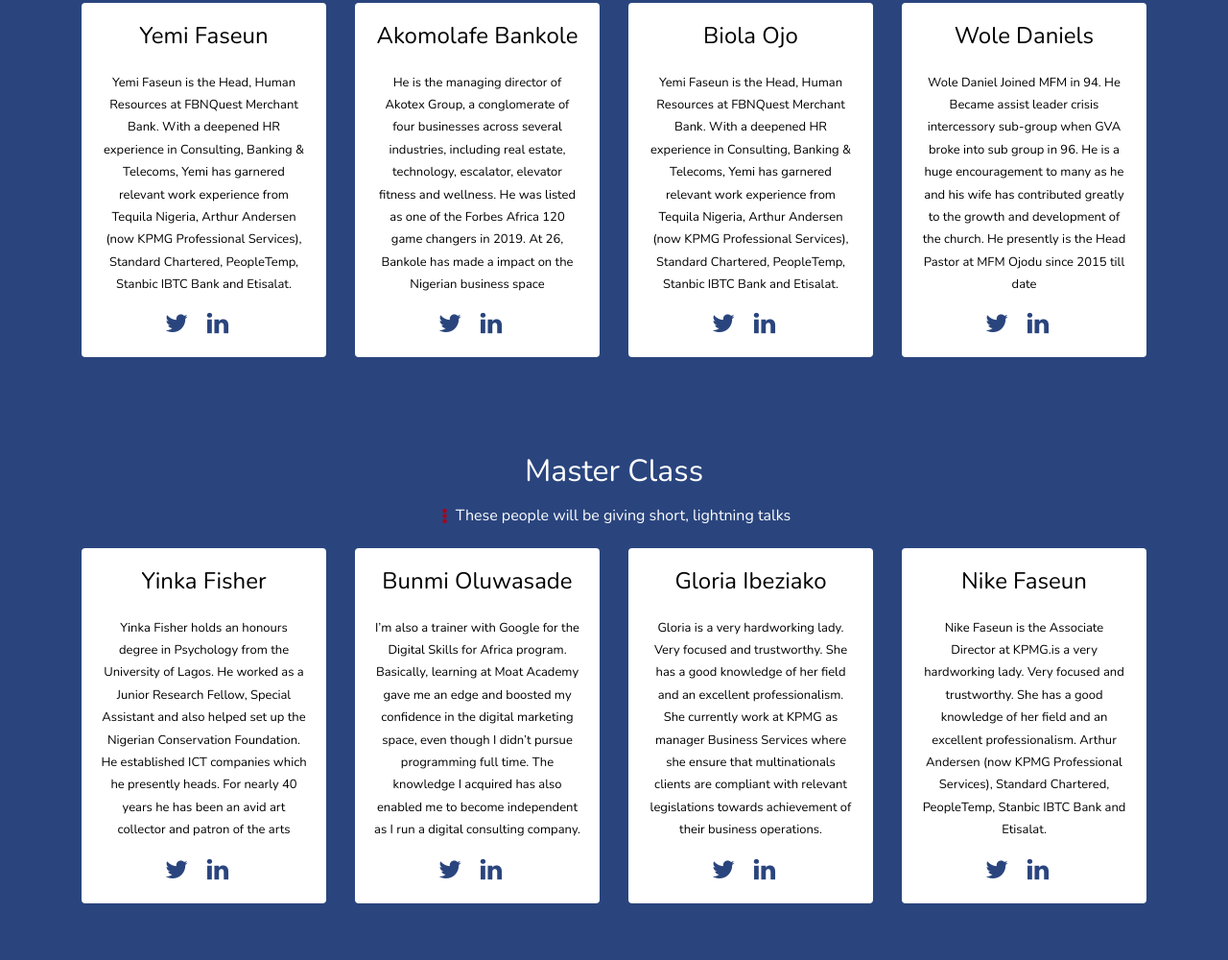
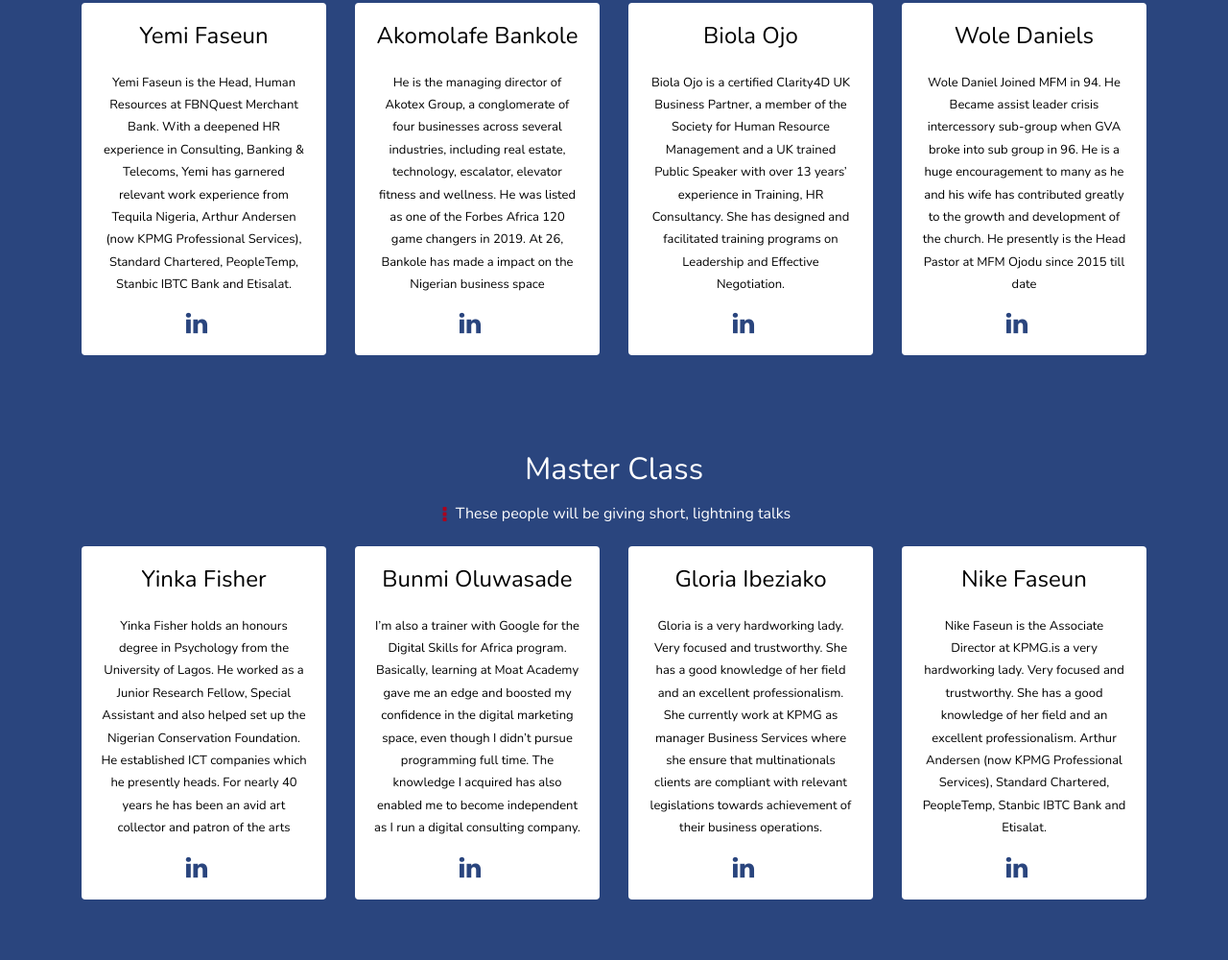
Before and after one commit to eni4sure/thecatalystsummit, a website: page catalyst/index.html in a window 1280 px wide. Shown: the part 1480-2480 px from the top of the page at 96% size. Drawn offline with nearby package versions, Linux system fonts and the light colour scheme.

Commit message:
make it better

```diff
--- a/catalyst/index.html
+++ b/catalyst/index.html
@@ -94,10 +94,8 @@
                         <h2>Yemi Faseun</h2>
                         <p>Yemi Faseun is the Head, Human Resources at FBNQuest Merchant Bank. With a deepened HR experience in Consulting, Banking & Telecoms, Yemi has garnered relevant work experience from Tequila Nigeria, Arthur Andersen (now KPMG Professional
                             Services), Standard Chartered, PeopleTemp, Stanbic IBTC Bank and Etisalat.</p>
-                        <a href="">
-                            <i class="fa fa-twitter"></i>
-                        </a>
-                        <a href="">
+
+                        <a target="_blank" href="https://www.linkedin.com/in/yemi-faseun-057b9736/?originalSubdomain=ng">
                             <i class="fa fa-linkedin"></i>
                         </a>
                     </div>
@@ -108,9 +106,7 @@
                         <h2>Akomolafe Bankole</h2>
                         <p>He is the managing director of Akotex Group, a conglomerate of four businesses across several industries, including real estate, technology, escalator, elevator fitness and wellness. He was listed as one of the Forbes Africa 120
                             game changers in 2019. At 26, Bankole has made a impact on the Nigerian business space </p>
-                        <a href="">
-                            <i class="fa fa-twitter"></i>
-                        </a>
+
                         <a href="">
                             <i class="fa fa-linkedin"></i>
                         </a>
@@ -120,12 +116,10 @@
                     <div class="speak-k2">
                         <!-- <img src="img/unamed3.jpg" class="img-responsive" alt=""> -->
                         <h2>Biola Ojo</h2>
-                        <p>Yemi Faseun is the Head, Human Resources at FBNQuest Merchant Bank. With a deepened HR experience in Consulting, Banking & Telecoms, Yemi has garnered relevant work experience from Tequila Nigeria, Arthur Andersen (now KPMG Professional
-                            Services), Standard Chartered, PeopleTemp, Stanbic IBTC Bank and Etisalat.</p>
-                        <a href="">
-                            <i class="fa fa-twitter"></i>
-                        </a>
-                        <a href="">
+                        <p>Biola Ojo is a certified Clarity4D UK Business Partner, a member of the Society for Human Resource Management and a UK trained Public Speaker with over 13 years’ experience in Training, HR Consultancy. She has designed and facilitated
+                            training programs on Leadership and Effective Negotiation. </p>
+
+                        <a target="_blank" href="https://www.linkedin.com/in/biola-ojo-0670653a/?originalSubdomain=ng">
                             <i class="fa fa-linkedin"></i>
                         </a>
                     </div>
@@ -136,9 +130,7 @@
                         <h2>Wole Daniels</h2>
                         <p>Wole Daniel Joined MFM in 94. He Became assist leader crisis intercessory sub-group when GVA broke into sub group in 96. He is a huge encouragement to many as he and his wife has contributed greatly to the growth and development
                             of the church. He presently is the Head Pastor at MFM Ojodu since 2015 till date</p>
-                        <a href="">
-                            <i class="fa fa-twitter"></i>
-                        </a>
+
                         <a href="">
                             <i class="fa fa-linkedin"></i>
                         </a>
@@ -167,10 +159,8 @@
                         <p>Yinka Fisher holds an honours degree in Psychology from the University of Lagos. He worked as a Junior Research Fellow, Special Assistant and also helped set up the Nigerian Conservation Foundation. He established ICT companies
                             which he presently heads. For nearly 40 years he has been an avid art collector and patron of the arts
                         </p>
-                        <a href="">
-                            <i class="fa fa-twitter"></i>
-                        </a>
-                        <a href="">
+
+                        <a target="_blank" href="https://www.linkedin.com/in/olayinka-fisher-3a6624135/?originalSubdomain=ng">
                             <i class="fa fa-linkedin"></i>
                         </a>
                     </div>
@@ -183,10 +173,8 @@
                             time. The knowledge I acquired has also enabled me to become independent as I run a digital consulting company.
 
                         </p>
-                        <a href="">
-                            <i class="fa fa-twitter"></i>
-                        </a>
-                        <a href="">
+
+                        <a target="_blank" href="https://www.linkedin.com/in/bunmi-oluwasade/?originalSubdomain=ng">
                             <i class="fa fa-linkedin"></i>
                         </a>
                     </div>
@@ -197,10 +185,8 @@
                         <h2>Gloria Ibeziako</h2>
                         <p>Gloria is a very hardworking lady. Very focused and trustworthy. She has a good knowledge of her field and an excellent professionalism. She currently work at KPMG as manager Business Services where she ensure that multinationals
                             clients are compliant with relevant legislations towards achievement of their business operations.</p>
-                        <a href="">
-                            <i class="fa fa-twitter"></i>
-                        </a>
-                        <a href="">
+
+                        <a target="_blank" href="https://www.linkedin.com/in/gloria-ibeziako-42596110/?originalSubdomain=ng">
                             <i class="fa fa-linkedin"></i>
                         </a>
                     </div>
@@ -211,10 +197,8 @@
                         <h2>Nike Faseun </h2>
                         <p>Nike Faseun is the Associate Director at KPMG.is a very hardworking lady. Very focused and trustworthy. She has a good knowledge of her field and an excellent professionalism. Arthur Andersen (now KPMG Professional Services), Standard
                             Chartered, PeopleTemp, Stanbic IBTC Bank and Etisalat.</p>
-                        <a href="">
-                            <i class="fa fa-twitter"></i>
-                        </a>
-                        <a href="">
+
+                        <a target="_blank" href="https://www.linkedin.com/in/nike-yomi-faseun-6757272a/?originalSubdomain=ng">
                             <i class="fa fa-linkedin"></i>
                         </a>
                     </div>
@@ -343,9 +327,7 @@
                             <h2>Kinsley Ogirri</h2>
                             <p>Kinsley Ogirri is the Head, Human Resources at FBNQuest Merchant Bank. With a deepened HR experience in Consulting, Banking & Telecoms, Yemi has garnered relevant work experience from Tequila Nigeria, Arthur Andersen (now KPMG
                                 Professional Services), Standard Chartered, PeopleTemp, Stanbic IBTC Bank and Etisalat.</p>
-                            <a href="">
-                                <i class="fa fa-twitter"></i>
-                            </a>
+
                             <a href="">
                                 <i class="fa fa-linkedin"></i>
                             </a>
```
